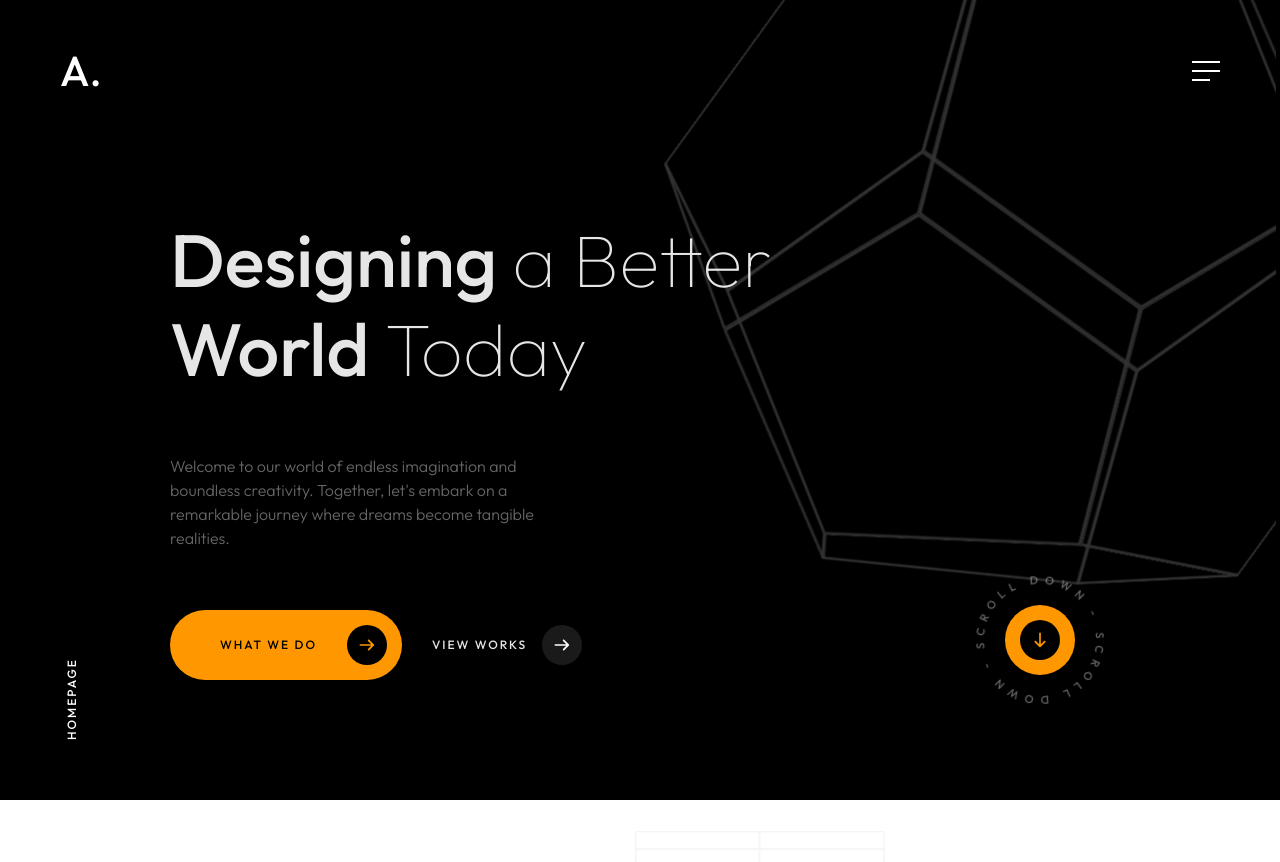
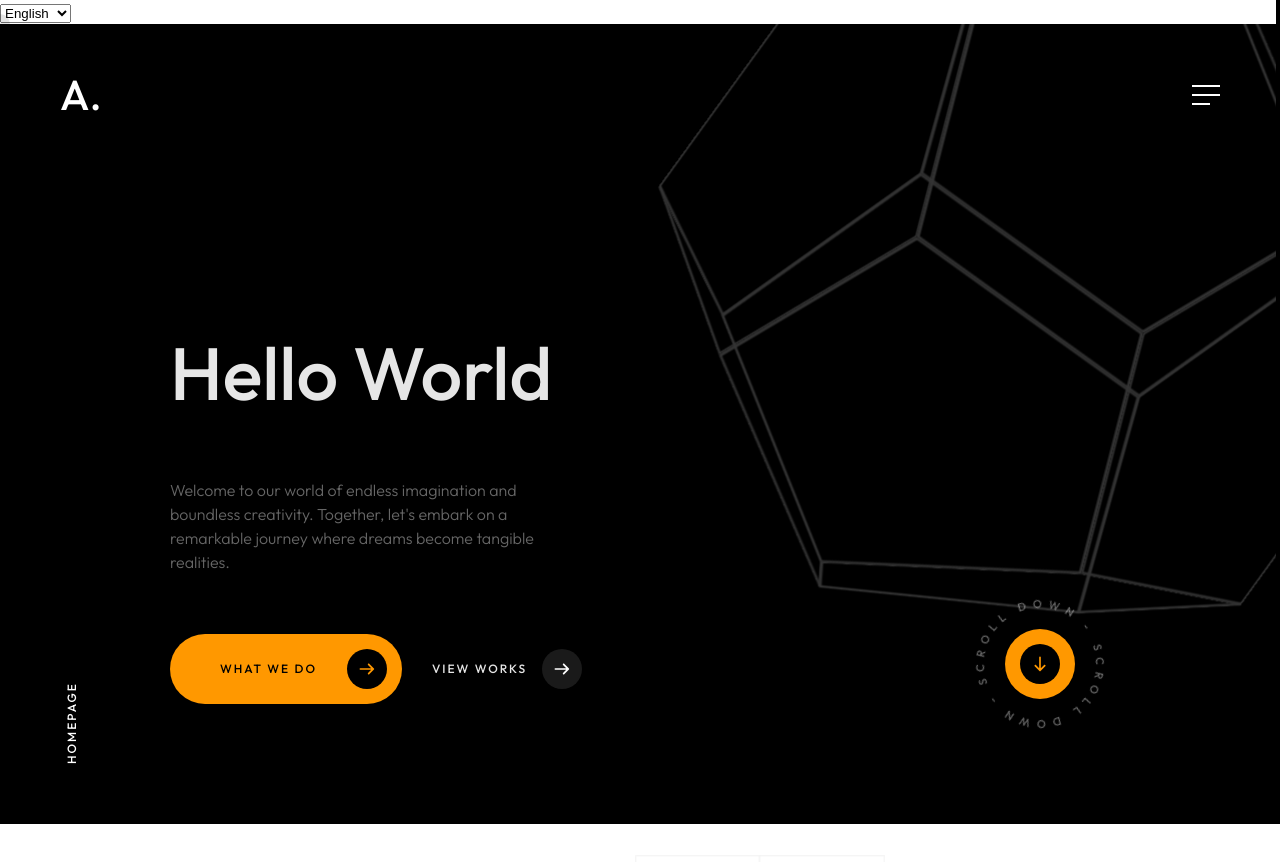
Before and after one commit to arielabaruffaldi/calico, a Next.js app: page / in a window 1280 px wide. Shown: the top 862 px of the page. Built offline with nearby package versions, Linux system fonts and the light colour scheme.

Commit message:
feature(Language Switcher): add basic functionality & routing

```diff
--- a/next.config.js
+++ b/next.config.js
@@ -1,6 +1,11 @@
 /** @type {import('next').NextConfig} */
 const nextConfig = {
-  reactStrictMode: true
+  reactStrictMode: true,
+  i18n: {
+    locales: ['en', 'es'], // Idiomas que tu app soporta
+    defaultLocale: 'en',    // Idioma por defecto
+    localeDetection: false, // Para evitar que Next.js detecte el idioma automáticamente
+  },
 }
 
 module.exports = nextConfig
--- a/package.json
+++ b/package.json
@@ -17,6 +17,7 @@
     "parallax-js": "^3.1.0",
     "react": "18.2.0",
     "react-dom": "18.2.0",
+    "react-intl": "^7.1.0",
     "remark": "^14.0.3",
     "remark-html": "^15.0.2",
     "sass": "^1.49.7",
--- /dev/null
+++ b/src/components/LanguageSwitcher.jsx
@@ -0,0 +1,26 @@
+import { useRouter } from 'next/router';
+
+function LanguageSwitcher() {
+  const { locale, locales, asPath } = useRouter();
+
+  const changeLanguage = (newLocale) => {
+    // Cambia el idioma de la ruta actual sin recargar la página
+    // El idioma se maneja a través de la URL
+    window.location.href = `/${newLocale}${asPath.substring(3)}`;
+  };
+
+  return (
+    <select
+      value={locale}
+      onChange={(e) => changeLanguage(e.target.value)}
+    >
+      {locales.map((lng) => (
+        <option key={lng} value={lng}>
+          {lng === 'en' ? 'English' : 'Español'}
+        </option>
+      ))}
+    </select>
+  );
+}
+
+export default LanguageSwitcher;
--- a/src/components/sections/HeroOne.jsx
+++ b/src/components/sections/HeroOne.jsx
@@ -2,21 +2,36 @@ import Data from "@data/sections/hero-1.json";
 import Link from "next/link";
 import ArrowIcon from "@layouts/svg-icons/Arrow";
 import Pentagon from "@layouts/pentagon/Index";
+import { useIntl } from "react-intl";
 
 const HeroOne = () => {
+  const intl = useIntl();
+
   return (
     <>
       {/* banner */}
       <section className="mil-banner mil-dark-bg">
         <div className="mi-invert-fix">
           <div className="mil-animation-frame">
-                        <div className="mil-animation mil-position-1 mil-scale" data-value-1="7" data-value-2="1.6">
+            <div
+              className="mil-animation mil-position-1 mil-scale"
+              data-value-1="7"
+              data-value-2="1.6"
+            >
               <Pentagon />
             </div>
-                        <div className="mil-animation mil-position-2 mil-scale" data-value-1="4" data-value-2="1">
+            <div
+              className="mil-animation mil-position-2 mil-scale"
+              data-value-1="4"
+              data-value-2="1"
+            >
               <Pentagon />
             </div>
-                        <div className="mil-animation mil-position-3 mil-scale" data-value-1="1.2" data-value-2=".1">
+            <div
+              className="mil-animation mil-position-3 mil-scale"
+              data-value-1="1.2"
+              data-value-2=".1"
+            >
               <Pentagon />
             </div>
           </div>
@@ -25,8 +40,9 @@ const HeroOne = () => {
 
           <div className="container">
             <div className="mil-banner-content mil-up">
-
-                            <h1 className="mil-muted mil-mb-60" dangerouslySetInnerHTML={{__html : Data.title}} />
+              <h1 className="mil-muted mil-mb-60">
+                {intl.formatMessage({ id: "page.home.head.title" })}
+              </h1>
 
               <div className="row">
                 <div className="col-md-7 col-lg-5">
@@ -34,35 +50,59 @@ const HeroOne = () => {
                 </div>
               </div>
 
-                            <Link href={Data.button1.link} className="mil-button mil-arrow-place mil-btn-space">
+              <Link
+                href={Data.button1.link}
+                className="mil-button mil-arrow-place mil-btn-space"
+              >
                 <span>{Data.button1.label}</span>
                 <ArrowIcon />
               </Link>
 
-                            <Link href={Data.button2.link} className="mil-link mil-muted mil-arrow-place">
+              <Link
+                href={Data.button2.link}
+                className="mil-link mil-muted mil-arrow-place"
+              >
                 <span>{Data.button2.label}</span>
                 <ArrowIcon />
               </Link>
 
               <div className="mil-circle-text">
-                                <svg version="1.1" xmlns="http://www.w3.org/2000/svg" xmlnsXlink="http://www.w3.org/1999/xlink" x="0px" y="0px" viewBox="0 0 300 300" enableBackground="new 0 0 300 300" xmlSpace="preserve" className="mil-ct-svg mil-rotate" data-value="360">
+                <svg
+                  version="1.1"
+                  xmlns="http://www.w3.org/2000/svg"
+                  xmlnsXlink="http://www.w3.org/1999/xlink"
+                  x="0px"
+                  y="0px"
+                  viewBox="0 0 300 300"
+                  enableBackground="new 0 0 300 300"
+                  xmlSpace="preserve"
+                  className="mil-ct-svg mil-rotate"
+                  data-value="360"
+                >
                   <defs>
-                                        <path id="circlePath" d="M 150, 150 m -60, 0 a 60,60 0 0,1 120,0 a 60,60 0 0,1 -120,0 " />
+                    <path
+                      id="circlePath"
+                      d="M 150, 150 m -60, 0 a 60,60 0 0,1 120,0 a 60,60 0 0,1 -120,0 "
+                    />
                   </defs>
                   <circle cx="150" cy="100" r="75" fill="none" />
                   <g>
                     <use xlinkHref="#circlePath" fill="none" />
-                                        <text style={{"letterSpacing": "6.5px"}}>
+                    <text style={{ letterSpacing: "6.5px" }}>
                       {/* circle text */}
-                                            <textPath xlinkHref="#circlePath">Scroll down - Scroll down - </textPath>
+                      <textPath xlinkHref="#circlePath">
+                        Scroll down - Scroll down -{" "}
+                      </textPath>
                     </text>
                   </g>
                 </svg>
-                                <a href="#about" className="mil-button mil-arrow-place mil-icon-button mil-arrow-down">
+                <a
+                  href="#about"
+                  className="mil-button mil-arrow-place mil-icon-button mil-arrow-down"
+                >
                   <ArrowIcon />
                 </a>
               </div>
-
             </div>
           </div>
         </div>
@@ -70,5 +110,5 @@ const HeroOne = () => {
       {/* banner end */}
     </>
   );
-}
+};
 export default HeroOne;
--- /dev/null
+++ b/src/lib/intl.js
@@ -0,0 +1,13 @@
+import { createIntl, createIntlCache } from 'react-intl';
+
+const cache = createIntlCache();
+
+export function createIntlInstance(locale) {
+  return createIntl(
+    {
+      locale,
+      // messages: require(`../locales/${locale}.json`),
+    },
+    cache
+  );
+}
--- /dev/null
+++ b/src/locales/en.json
@@ -0,0 +1,3 @@
+{
+    "page.home.head.title": "Hello World"
+}
--- /dev/null
+++ b/src/locales/es.json
@@ -0,0 +1,3 @@
+{
+    "page.home.head.title": "Hola mundo"
+}
--- a/src/pages/_app.js
+++ b/src/pages/_app.js
@@ -2,24 +2,36 @@ import React from "react";
 import Head from "next/head";
 import AppData from "@data/app.json";
 
-import '../styles/scss/style.scss';
+import { IntlProvider } from "react-intl";
+
+import "../styles/scss/style.scss";
 import "../styles/globals.css";
 
 import { register } from "swiper/element/bundle";
+
+import { createIntlInstance } from '../lib/intl';
+import LanguageSwitcher from "../components/LanguageSwitcher";
+
+
 // register Swiper custom elements
 register();
 
 function MyApp({ Component, pageProps }) {
+  console.log({pageProps})
+  const { locale, messages } = pageProps;
+  const intl = createIntlInstance(locale);
+
   return (
-    <>
+    <IntlProvider locale={locale} messages={messages}>
       <Head>
-          {/* seo begin */}
-          <title>{AppData.settings.siteName}</title>
-          <meta name="viewport" content="width=device-width, initial-scale=1.0" />
-          {/* seo end */}
+        {/* seo begin */}
+        <title>{AppData.settings.siteName}</title>
+        <meta name="viewport" content="width=device-width, initial-scale=1.0" />
+        {/* seo end */}
       </Head>
+      <LanguageSwitcher />
       <Component {...pageProps} />
-    </>
+    </IntlProvider>
   );
 }
 
--- a/src/pages/index.jsx
+++ b/src/pages/index.jsx
@@ -28,12 +28,17 @@ const Home1 = (props) => {
 };
 export default Home1;
 
-export async function getStaticProps() {
+export async function getStaticProps({ locale}) {
   const allPosts = getSortedPostsData();
+  // const req = appContext?.ctx?.req;
+  // console.log("ACA", appContext?.ctx?.req)
+  // const locale = req?.headers['accept-language']?.split(',')[0] || 'en';
+  const messages = require(`../locales/${locale}.json`);
 
   return {
     props: {
-      posts: allPosts
+      posts: allPosts,
+      messages
     }
   }
 }
```
Also changed, not shown: i18n-config.ts (added, +7 -0 lines), 1 other file (tests, documents, lock files or other folders). Lines whose indentation alone changed are shown as unchanged.
